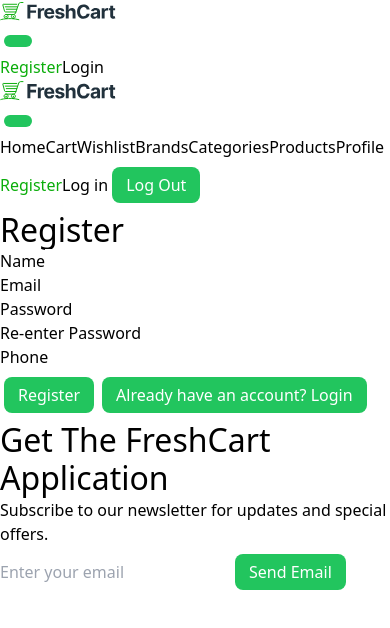
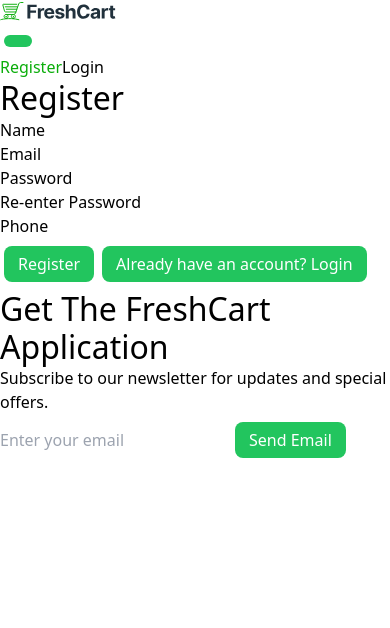
Before and after one commit to AbdelrahmanDyaa/freshCart, a React (Vite) app: page / in a window 390 px wide. Shown: the top 628 px of the page. Built offline with nearby package versions, Linux system fonts and the light colour scheme.

Commit message:
refactor Navbar component for improved readability and mobile responsiveness

```diff
--- a/src/Components/Navbar/Navbar.jsx
+++ b/src/Components/Navbar/Navbar.jsx
@@ -1,7 +1,6 @@
-import { useState } from 'react';
+import { useState, useContext } from 'react';
+import { Link, NavLink, useNavigate } from 'react-router-dom';
 import logo from '../../assets/images/freshcart-logo.svg';
-import { Link, NavLink, useNavigate } from 'react-router-dom';
-import { useContext } from 'react';
 import { UserContext } from '../../Context/UserContext';
 import { CartContext } from '../../Context/CartContext';
 import { WishlistContext } from '../../Context/wishlistContext';
@@ -14,7 +13,6 @@
   let navigate = useNavigate();
 
   function logOut() {
-    // Show a confirmation dialog
     const confirmLogout = window.confirm("Are you sure you want to log out?");
     if (confirmLogout) {
       localStorage.removeItem('userToken');
@@ -56,18 +54,10 @@
           {/* Desktop Navigation */}
           {userToken && (
             <div className="hidden lg:flex lg:gap-x-4 capitalize">
-              <NavLink to={'home'} className="font-medium text-gray-900">
-                Home
-              </NavLink>
-              <NavLink to={'brands'} className="font-medium text-gray-900">
-                Brands
-              </NavLink>
-              <NavLink to={'categories'} className="font-medium text-gray-900">
-                Categories
-              </NavLink>
-              <NavLink to={'products'} className="font-medium text-gray-900">
-                Products
-              </NavLink>
+              <NavLink to={'home'} className="font-medium text-gray-900">Home</NavLink>
+              <NavLink to={'brands'} className="font-medium text-gray-900">Brands</NavLink>
+              <NavLink to={'categories'} className="font-medium text-gray-900">Categories</NavLink>
+              <NavLink to={'products'} className="font-medium text-gray-900">Products</NavLink>
             </div>
           )}
 
@@ -76,10 +66,7 @@
             {userToken ? (
               <div className="flex items-center gap-6">
                 {/* Cart Icon */}
-                <NavLink
-                  to={'cart'}
-                  className="relative text-gray-900 flex items-center font-medium"
-                >
+                <NavLink to={'cart'} className="relative text-gray-900 flex items-center font-medium">
                   <i className="fas fa-cart-shopping fa-2xl"></i>
                   {cart && cart.numOfCartItems > 0 && (
                     <span className="text-white bg-red-500 rounded-full absolute -top-2 -right-2 text-xs w-5 h-5 flex items-center justify-center">
@@ -89,23 +76,17 @@
                 </NavLink>
 
                 {/* Wishlist Icon */}
-                <NavLink
-                  to={'wishlist'}
-                  className="relative text-gray-900 flex items-center font-medium"
-                >
+                <NavLink to={'wishlist'} className="relative text-gray-900 flex items-center font-medium">
                   <i className="fas fa-heart fa-2xl"></i>
                   {wishlist && wishlist.numOfWishlistItems > 0 && (
                     <span className="text-white bg-red-500 rounded-full absolute -top-2 -right-2 text-xs w-5 h-5 flex items-center justify-center">
-
+                      {wishlist.numOfWishlistItems}
                     </span>
                   )}
                 </NavLink>
 
                 {/* User Profile Icon */}
-                <NavLink
-                  to={'profile'}
-                  className="relative text-gray-900 flex items-center font-medium"
-                >
+                <NavLink to={'profile'} className="relative text-gray-900 flex items-center font-medium">
                   <i className="fas fa-user-circle fa-2xl"></i>
                 </NavLink>
 
@@ -119,21 +100,16 @@
               </div>
             ) : (
               <>
-                <NavLink to={'/'} className="font-medium text-gray-900">
-                  Register
-                </NavLink>
-                <NavLink to={'login'} className="font-medium text-gray-900">
-                  Login
-                </NavLink>
+                <NavLink to={'/'} className="font-medium text-gray-900">Register</NavLink>
+                <NavLink to={'login'} className="font-medium text-gray-900">Login</NavLink>
               </>
             )}
           </div>
         </nav>
 
         {/* Mobile Menu */}
-        <div className={isOpen ? 'lg:hidden' : 'hidden'} role="dialog" aria-modal="true">
-          <div className="fixed inset-0 z-50" />
-          <div className="fixed inset-y-0 right-0 z-50 w-full overflow-y-auto bg-white px-6 py-6 sm:max-w-sm sm:ring-1 sm:ring-gray-900/10">
+        {isOpen && (
+          <div className="lg:hidden fixed inset-0 z-50 bg-white px-6 py-6 sm:max-w-sm sm:ring-1 sm:ring-gray-900/10">
             <div className="flex items-center justify-between">
               <NavLink to={'home'} className="-m-1.5 p-1.5">
                 <span className="sr-only">Your Company</span>
@@ -159,49 +135,36 @@
             </div>
 
             {/* Mobile Navigation */}
-            <div className="mt-6 flow-root">
-              <div className="-my-6 divide-y divide-gray-500/10">
-                <div className="space-y-2 py-6">
-                  <NavLink to={'home'} className="block rounded-lg text-base/7 font-medium text-gray-900 hover:bg-gray-50">
-                    Home
-                  </NavLink>
-                  <NavLink to={'cart'} className="block rounded-lg text-base/7 font-medium text-gray-900 hover:bg-gray-50">
-                    Cart
-                  </NavLink>
-                  <NavLink to={'wishlist'} className="block rounded-lg text-base/7 font-medium text-gray-900 hover:bg-gray-50">
-                    Wishlist
-                  </NavLink>
-                  <NavLink to={'brands'} className="block rounded-lg text-base/7 font-medium text-gray-900 hover:bg-gray-50">
-                    Brands
-                  </NavLink>
-                  <NavLink to={'categories'} className="block rounded-lg text-base/7 font-medium text-gray-900 hover:bg-gray-50">
-                    Categories
-                  </NavLink>
-                  <NavLink to={'products'} className="block rounded-lg text-base/7 font-medium text-gray-900 hover:bg-gray-50">
-                    Products
-                  </NavLink>
-                  <NavLink to={'profile'} className="block rounded-lg text-base/7 font-medium text-gray-900 hover:bg-gray-50">
-                    Profile
-                  </NavLink>
-                </div>
-                <div className="py-6">
-                  <NavLink to={'/'} className="block rounded-lg text-base/7 font-medium text-gray-900 hover:bg-gray-50">
-                    Register
-                  </NavLink>
-                  <NavLink to={'login'} className="block rounded-lg text-base/7 font-medium text-gray-900 hover:bg-gray-50">
-                    Log in
-                  </NavLink>
+            <div className="mt-6">
+              <div className="space-y-2 py-6">
+                <NavLink to={'home'} className="block text-gray-900 hover:bg-gray-50 p-2 rounded-lg">Home</NavLink>
+                <NavLink to={'cart'} className="block text-gray-900 hover:bg-gray-50 p-2 rounded-lg">Cart</NavLink>
+                <NavLink to={'wishlist'} className="block text-gray-900 hover:bg-gray-50 p-2 rounded-lg">Wishlist</NavLink>
+                <NavLink to={'brands'} className="block text-gray-900 hover:bg-gray-50 p-2 rounded-lg">Brands</NavLink>
+                <NavLink to={'categories'} className="block text-gray-900 hover:bg-gray-50 p-2 rounded-lg">Categories</NavLink>
+                <NavLink to={'products'} className="block text-gray-900 hover:bg-gray-50 p-2 rounded-lg">Products</NavLink>
+                <NavLink to={'profile'} className="block text-gray-900 hover:bg-gray-50 p-2 rounded-lg">Profile</NavLink>
+              </div>
+
+              {/* Conditionally Render Register/Login or Logout */}
+              <div className="py-6">
+                {userToken ? (
                   <button
                     onClick={logOut}
-                    className="block rounded-lg text-base/7 font-medium text-gray-900 hover:bg-gray-50"
+                    className="block text-gray-900 hover:bg-gray-50 p-2 rounded-lg w-full text-left"
                   >
                     Log Out
                   </button>
-                </div>
+                ) : (
+                  <>
+                    <NavLink to={'/'} className="block text-gray-900 hover:bg-gray-50 p-2 rounded-lg">Register</NavLink>
+                    <NavLink to={'login'} className="block text-gray-900 hover:bg-gray-50 p-2 rounded-lg">Login</NavLink>
+                  </>
+                )}
               </div>
             </div>
           </div>
-        </div>
+        )}
       </header>
     </>
   );
```
